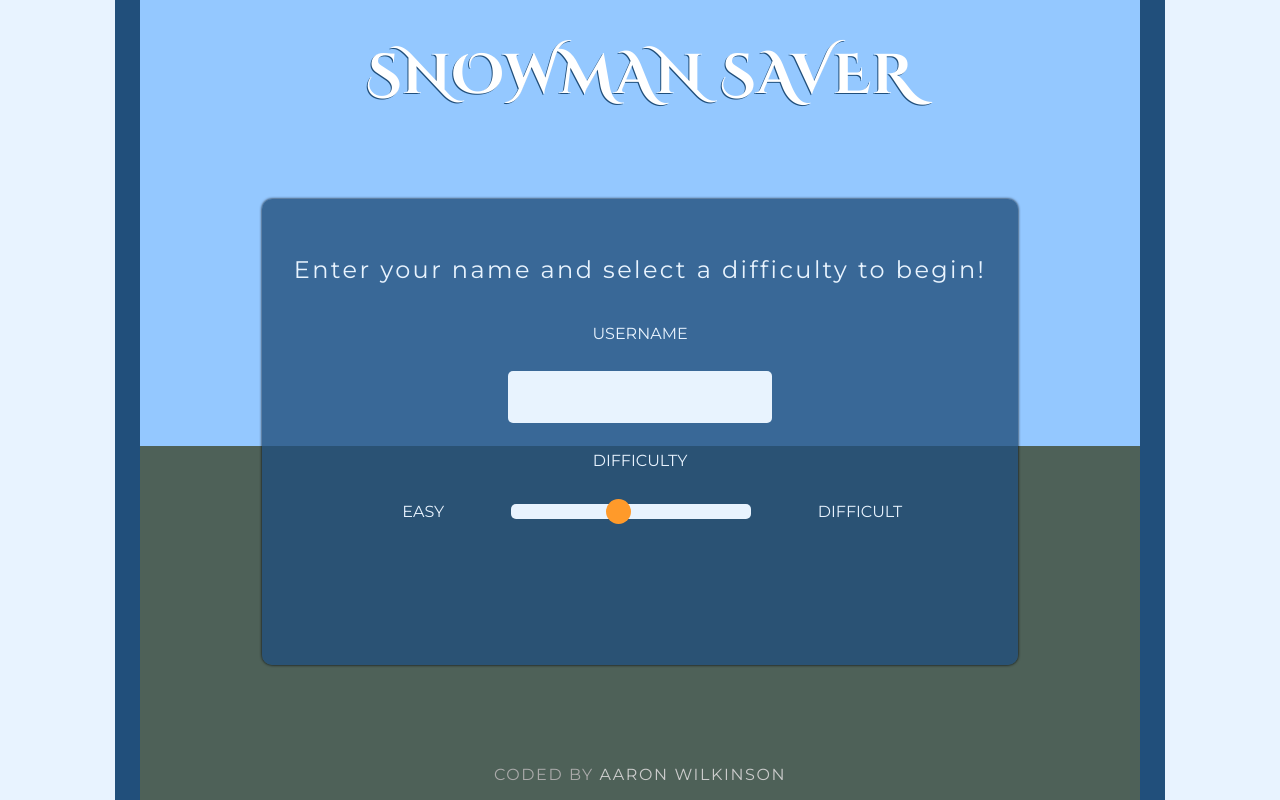
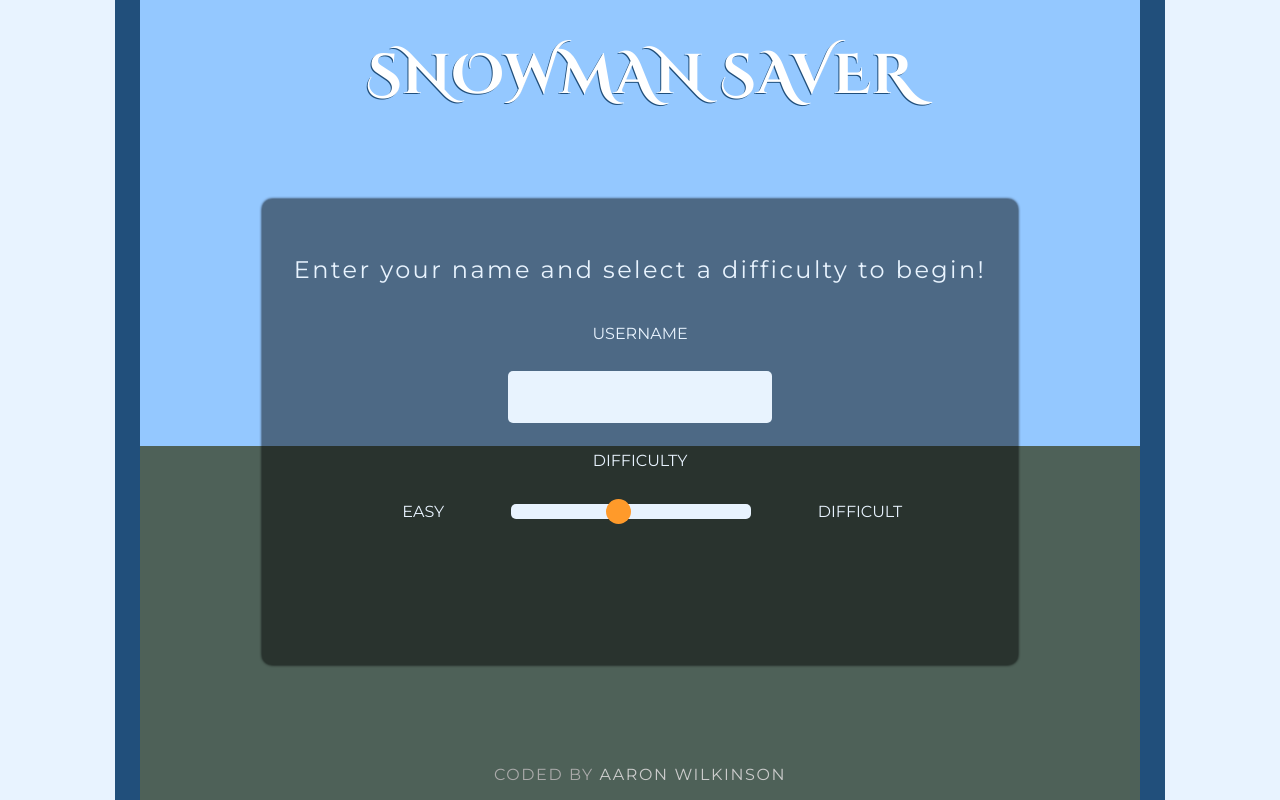
Before and after one commit to aaronkyl/hangman, a React app: page / in a window 1280 px wide. Built offline with nearby package versions, Linux system fonts and the light colour scheme.

Commit message:
landing page styling and score sort bug fix

```diff
--- a/src/containers/LandingPage/LandingPage.css
+++ b/src/containers/LandingPage/LandingPage.css
@@ -4,7 +4,7 @@
   align-items: center;
   justify-content: center;
   z-index: 5;
-  background-color: #214f7bc9;
+  background-color: #0000007a;
   padding: 2em;
   border-radius: 10px;
   margin-top: 5em;
--- a/src/containers/Scores/Scores.js
+++ b/src/containers/Scores/Scores.js
@@ -18,7 +18,7 @@ class Scores extends Component {
   sortScores = (rawScores) => {
     const scores = Object.keys(rawScores)
       .map(key => rawScores[key])
-      .sort((a, b) => a.score > b.score)
+      .sort((a, b) => a.score - b.score)
     this.setState({scores: scores})
   }
 
```
